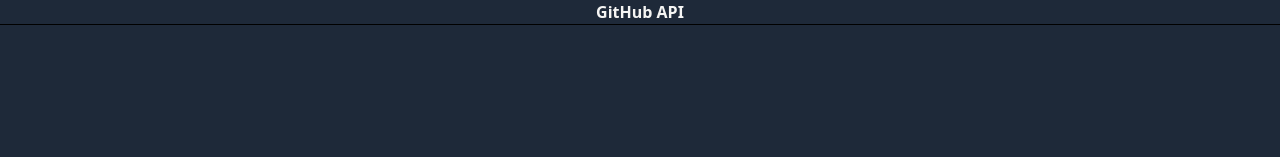
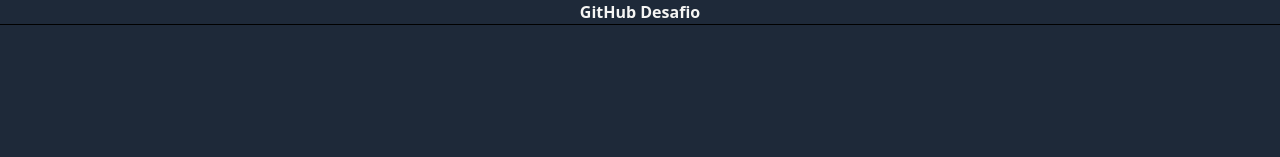
Before and after one commit to eduardosm123/desafio, a React (Vite) app: page / in a window 1280 px wide. Shown: the top 157 px of the page. Built offline with nearby package versions, Linux system fonts and the light colour scheme.

Commit message:
fixed: title changed

```diff
--- a/src/Pages/Home.tsx
+++ b/src/Pages/Home.tsx
@@ -42,7 +42,7 @@
 
   return (
     <div className="bg-gray-800 min-h-screen w-full">
-      <h1 className="text-center text-stone-100 font-bold">GitHub API</h1>
+      <h1 className="text-center text-stone-100 font-bold">GitHub Desafio</h1>
       <hr />
       <div className="flex flex-col justify-center items-center mt-[10%] w-full">
         <form onSubmit={handleSubmit} className="sm:w-[40%] md:w-[30%]">
--- a/src/Pages/User.tsx
+++ b/src/Pages/User.tsx
@@ -6,14 +6,12 @@
 export default function Home() {
   const user = useSelector((state: RootState) => state.user);
 
-  React.useEffect(() => {
-    console.log("usuario atual: ", user);
-  }, []);
+
 
   if (user.data) {
     return (
       <div className="bg-gray-800 min-h-screen w-full">
-        <h1 className="text-center text-stone-100 font-bold">GitHub API</h1>
+        <h1 className="text-center text-stone-100 font-bold">GitHub Desafio</h1>
         <hr />
         <div className="flex w-[100%] h-[100%] justify-center items-center mt-8">
           <div className="sm:w-[60%] md:w-[18%] md:h-[30%] rounded-md bg-stone-500 p-5">
```
